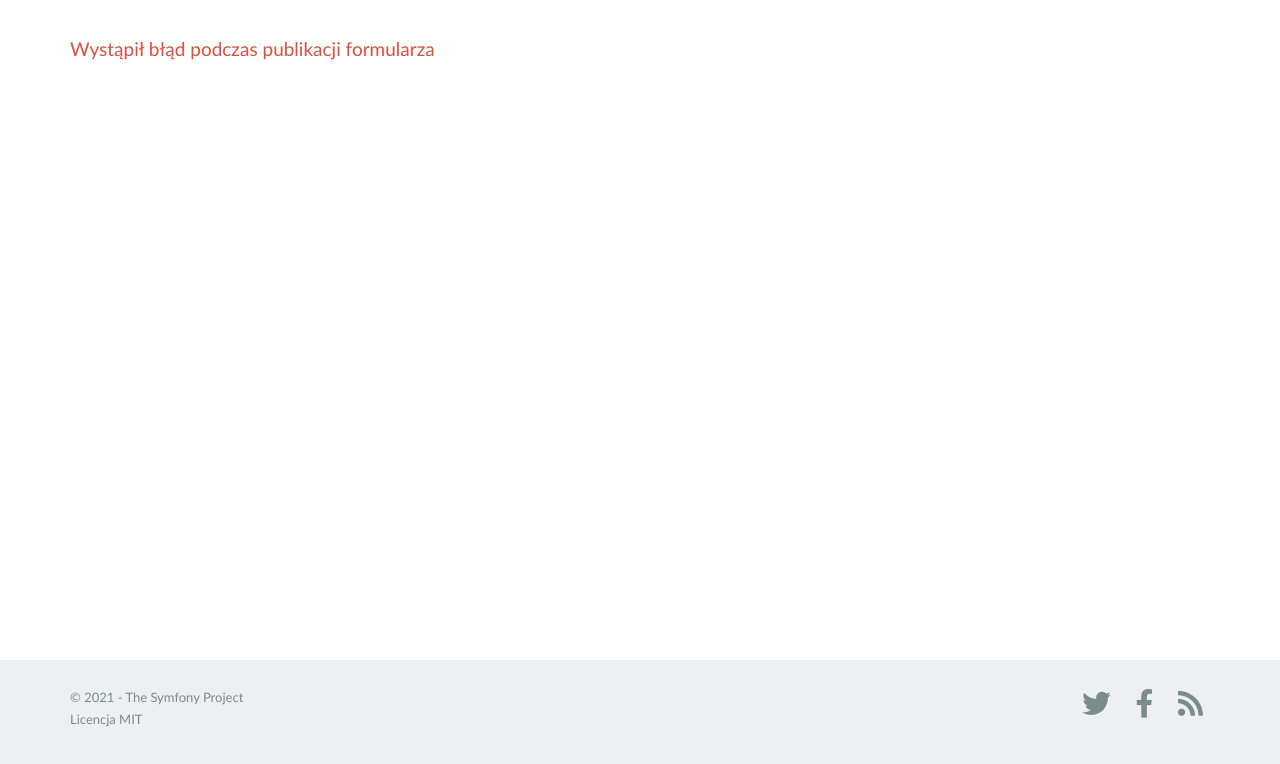
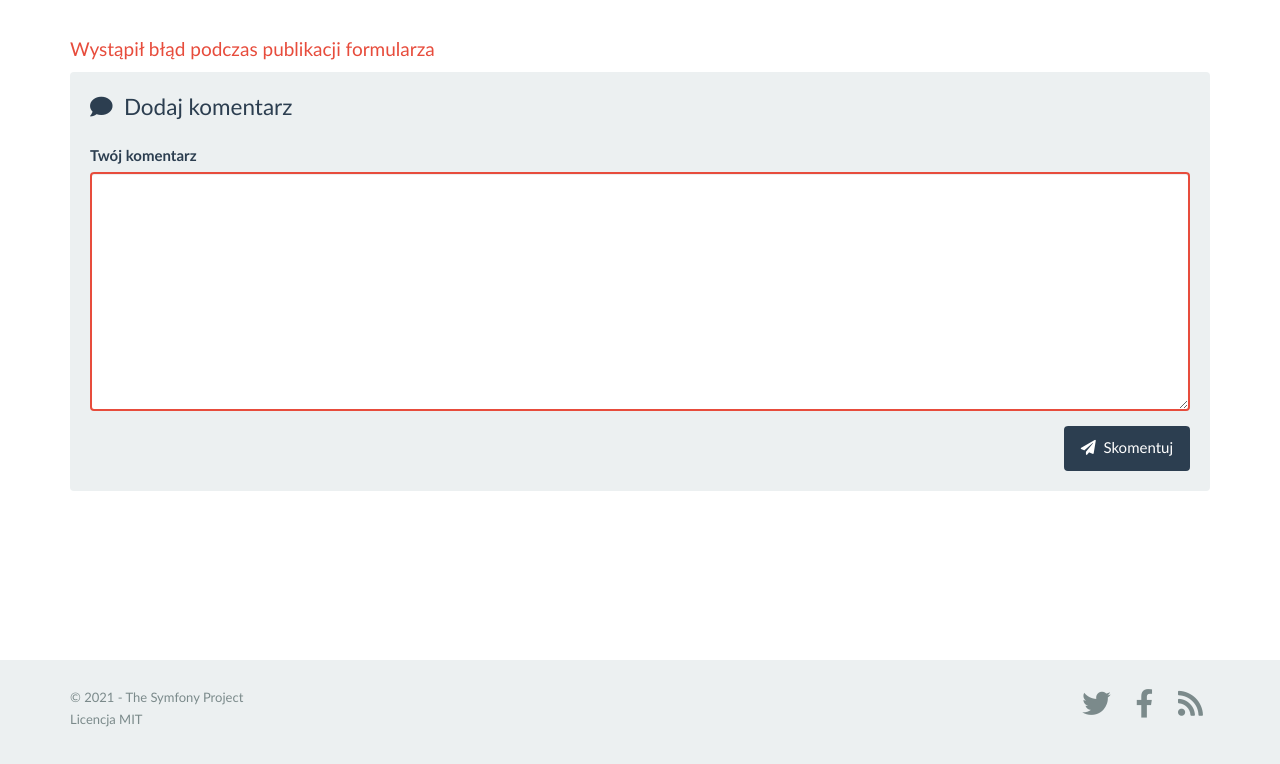
Before and after one commit to devcube-pl/sf5-trash, a Symfony app: template templates/blog/comment_form_error.html.twig in a window 1280 px wide. Shown: the part 82-846 px from the top of the page. Run offline with Twig, Linux system fonts and the light colour scheme; the template is opened without the code that fills it, so the values that code supplies are empty; form fields are guessed from the names that the template uses; some libraries are stand-ins or nearby versions.

Commit message:
Comment form

```diff
--- a/src/Form/CommentType.php
+++ b/src/Form/CommentType.php
@@ -2,10 +2,11 @@
 
 namespace App\Form;
 
+use Symfony\Component\Form\AbstractType;
 use Symfony\Component\Form\Extension\Core\Type\TextareaType;
 use Symfony\Component\Form\FormBuilderInterface;
 
-class CommentType
+class CommentType extends AbstractType
 {
     public function buildForm(FormBuilderInterface $builder, array $options)
     {
--- a/templates/base.html.twig
+++ b/templates/base.html.twig
@@ -85,6 +85,9 @@
     <div class="row">
         <div id="main" class="col-sm-12">
             {% for message in app.flashes('info') %}
+                <div class="alert alert-info" role="alert">{{ message }}</div>
+            {% endfor %}
+            {% for message in app.flashes('info') %}
             <div class="alert alert-info" role="alert">{{ message }}</div>
             {% endfor %}
 
--- /dev/null
+++ b/templates/blog/_comment_form.html.twig
@@ -0,0 +1,24 @@
+{{ form_start(form, {method: 'POST', action: path('comment_new', {'postSlug': post.slug})}) }}
+<fieldset>
+    <legend>
+        <i class="fa fa-comment" aria-hidden="true"></i> Dodaj komentarz
+    </legend>
+
+    {{ form_errors(form) }}
+
+    <div class="form-group {% if not form.content.vars.valid %}has-error{% endif %}">
+        {{ form_label(form.content, 'Twój komentarz') }}
+
+        {{ form_errors(form.content) }}
+
+        {{ form_widget(form.content, {attr: {rows: 10}}) }}
+        {{ form_help(form.content) }}
+    </div>
+
+    <div class="form-group">
+        <button class="btn btn-primary pull-right" type="submit">
+            <i class="fa fa-paper-plane" aria-hidden="true"></i> Skomentuj
+        </button>
+    </div>
+</fieldset>
+{{ form_end(form) }}
--- a/templates/blog/comment_form_error.html.twig
+++ b/templates/blog/comment_form_error.html.twig
@@ -4,4 +4,8 @@
 
 {% block body %}
     <h4 class="text-danger">Wystąpił błąd podczas publikacji formularza</h4>
+
+    <div class="well">
+        {{ include('blog/_comment_form.html.twig') }}
+    </div>
 {% endblock %}
--- a/templates/blog/post_show.html.twig
+++ b/templates/blog/post_show.html.twig
@@ -36,12 +36,16 @@
     </p>
 
     <div id="post-add-comment" class="well">
+        {% if app.user %}
+            {{ render(controller('App\\Controller\\BlogController::commentForm', { 'id': post.id })) }}
+        {%  else %}
         <p>
-            <a class="btn btn-success" href="/login">
+            <a class="btn btn-success" href="{{ path('security_login') }}">
                 <i class="fa fa-sign-in" aria-hidden="true"></i> Zaloguj się
             </a>
             aby dodać komentarz
         </p>
+        {% endif %}
     </div>
 
     <h3>
```
Also changed, not shown: src/Controller/BlogController.php (+16 -6 lines).
